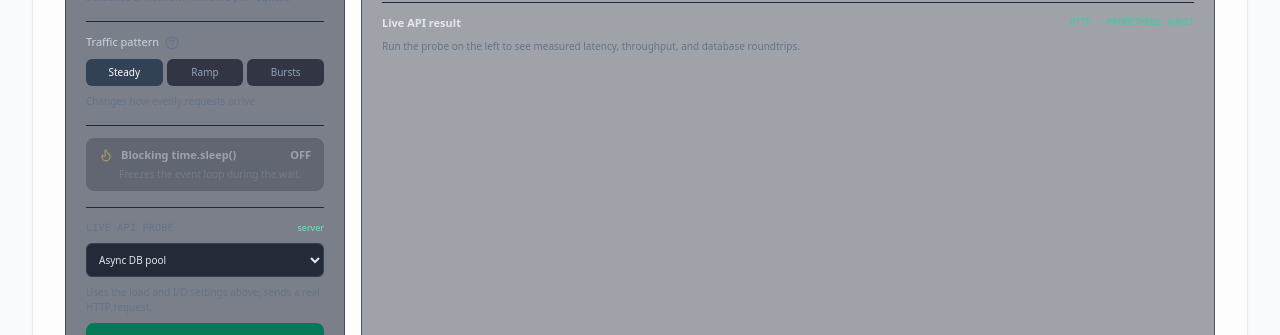
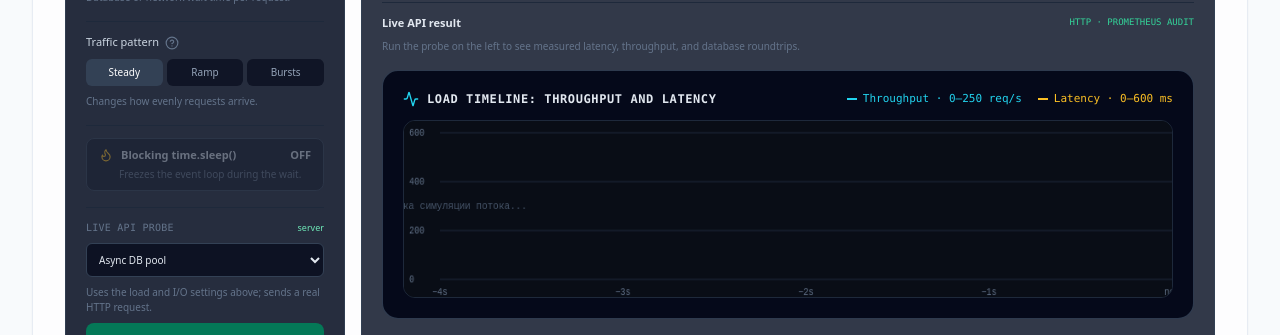
Before and after one commit to yudinandreyv/devsandbox, a React (Vite) app in the folder frontend/: page /en in a window 1280 px wide. Shown: the part 1145-1480 px from the top of the page. Built offline with nearby package versions, Linux system fonts and the light colour scheme; no server answers.

Commit message:
style(trainer): adapt pipeline cards and timeline to light theme

```diff
--- a/frontend/src/components/SyncAsyncPipelineVisualizer.tsx
+++ b/frontend/src/components/SyncAsyncPipelineVisualizer.tsx
@@ -1,6 +1,7 @@
 import React, { useState, useEffect, useRef } from 'react';
 import { Play, Flame, RotateCcw, Activity, Zap, Server, ArrowRight, Pause } from 'lucide-react';
 import { useI18n } from '../context/I18nContext';
+import { useTheme } from '../context/ThemeContext';
 import { RangeSlider } from './RangeSlider';
 import { ParamWithTooltip, SpotlightCard } from './SpotlightCard';
 
@@ -31,7 +32,9 @@ interface PerformancePoint {
 
 export const SyncAsyncPipelineVisualizer: React.FC<VisualizerProps> = ({ onRunBackendProbe }) => {
   const { locale } = useI18n();
+  const { theme } = useTheme();
   const isRu = locale === 'ru';
+  const isLightTheme = theme === 'light';
   // Mode configuration
   const [mode, setMode] = useState<ExecutionMode>('sync');
   const [trafficProfile, setTrafficProfile] = useState<TrafficProfile>('steady');
@@ -378,7 +381,7 @@ export const SyncAsyncPipelineVisualizer: React.FC<VisualizerProps> = ({ onRunBa
 
       {/* One settings panel and one live pipeline */}
       <div className="grid grid-cols-1 xl:grid-cols-[280px_minmax(0,1fr)] gap-4">
-        <SpotlightCard className="h-full border border-slate-700/80 bg-slate-900/55 backdrop-blur-sm">
+        <SpotlightCard className={'h-full border border-slate-700/80 backdrop-blur-sm ' + (isLightTheme ? 'bg-slate-900/90' : 'bg-slate-900/55')}>
         <aside className="relative z-10 p-4 sm:p-5 space-y-4">
           <div className="flex items-center justify-between">
             <h3 className="text-sm font-bold text-white">{isRu ? 'Настройки опыта' : 'Experiment settings'}</h3>
@@ -482,7 +485,7 @@ export const SyncAsyncPipelineVisualizer: React.FC<VisualizerProps> = ({ onRunBa
         </aside>
         </SpotlightCard>
 
-        <SpotlightCard className="min-w-0 border border-slate-700/80 bg-slate-900/40 backdrop-blur-sm">
+        <SpotlightCard className={'min-w-0 border border-slate-700/80 backdrop-blur-sm ' + (isLightTheme ? 'bg-slate-900/85' : 'bg-slate-900/40')}>
         <section className="relative z-10 min-w-0 p-4 sm:p-5 space-y-4" aria-label={isRu ? 'Визуализация задач' : 'Task visualization'}>
           <div className="flex flex-wrap items-center justify-between gap-2">
             <div>
@@ -582,12 +585,9 @@ export const SyncAsyncPipelineVisualizer: React.FC<VisualizerProps> = ({ onRunBa
               <p className="text-[10px] text-slate-500">{isRu ? 'Запусти замер слева: здесь появятся измеренные задержка, пропускная способность и число запросов к БД.' : 'Run the probe on the left to see measured latency, throughput, and database roundtrips.'}</p>
             )}
           </div>
-        </section>
-        </SpotlightCard>
-      </div>
 
-      {/* Performance timeline */}
-      <div className="bg-slate-900/50 backdrop-blur-sm border border-slate-700/80 rounded-2xl p-4 sm:p-5 space-y-3" id="metrics-graph">
+          {/* Keep the load chart next to the live result it contextualizes. */}
+          <div className={'border rounded-2xl p-4 sm:p-5 space-y-3 ' + (isLightTheme ? 'bg-slate-950/90 border-slate-700/90' : 'bg-slate-900/50 border-slate-700/80')} id="metrics-graph">
             <div className="flex flex-col sm:flex-row sm:items-center justify-between gap-2">
               <div className="flex items-center gap-2">
                 <Activity className="w-4 h-4 text-cyan-400" />
@@ -596,7 +596,7 @@ export const SyncAsyncPipelineVisualizer: React.FC<VisualizerProps> = ({ onRunBa
                 </span>
               </div>
 
-          <div className="flex items-center gap-4 text-[11px] font-mono">
+              <div className="flex flex-wrap items-center gap-x-4 gap-y-1 text-[11px] font-mono">
                 <span className="flex items-center gap-1.5 text-cyan-400">
                   <span className="w-2.5 h-0.5 bg-cyan-400 inline-block" /> {isRu ? "Пропускная способность" : "Throughput"} · 0–250 req/s
                 </span>
@@ -622,6 +622,9 @@ export const SyncAsyncPipelineVisualizer: React.FC<VisualizerProps> = ({ onRunBa
               />
             </div>
           </div>
+        </section>
+        </SpotlightCard>
+      </div>
     </div>
   );
 };
```
Lines whose indentation alone changed are shown as unchanged.
